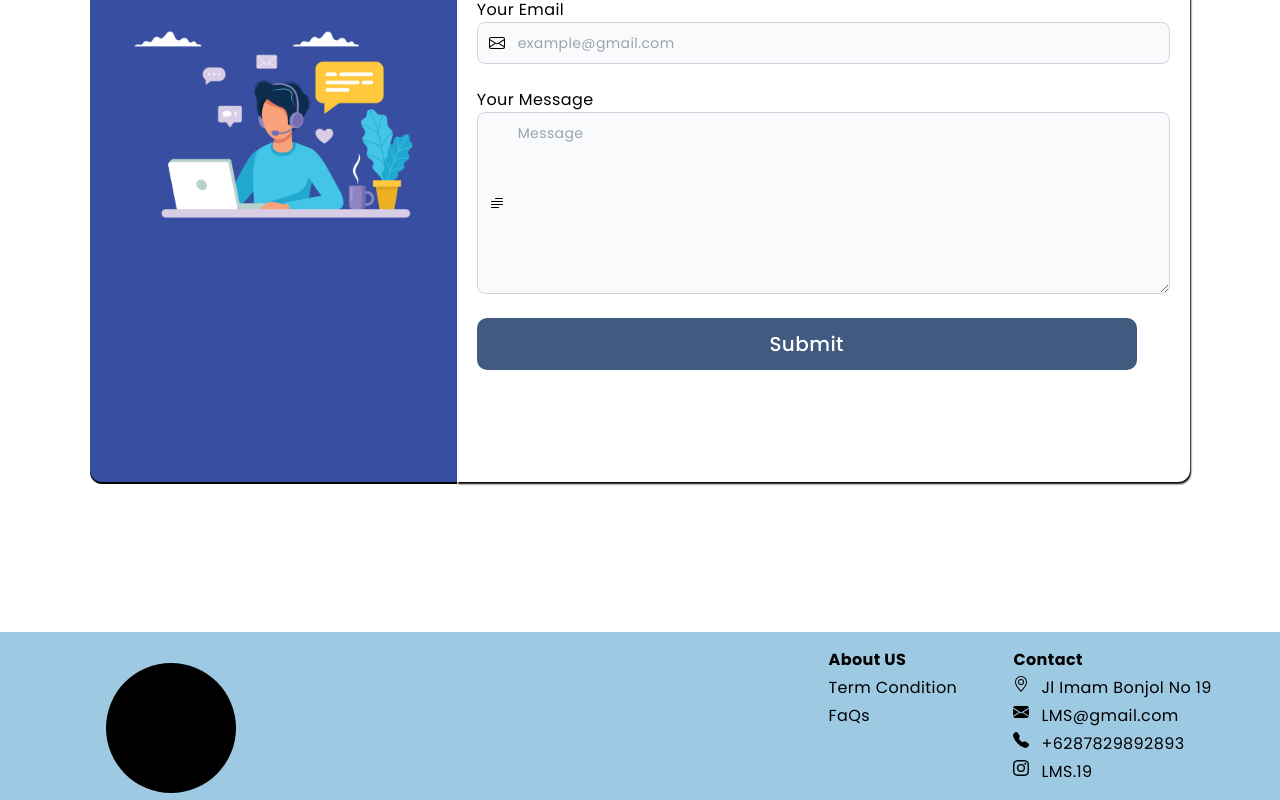
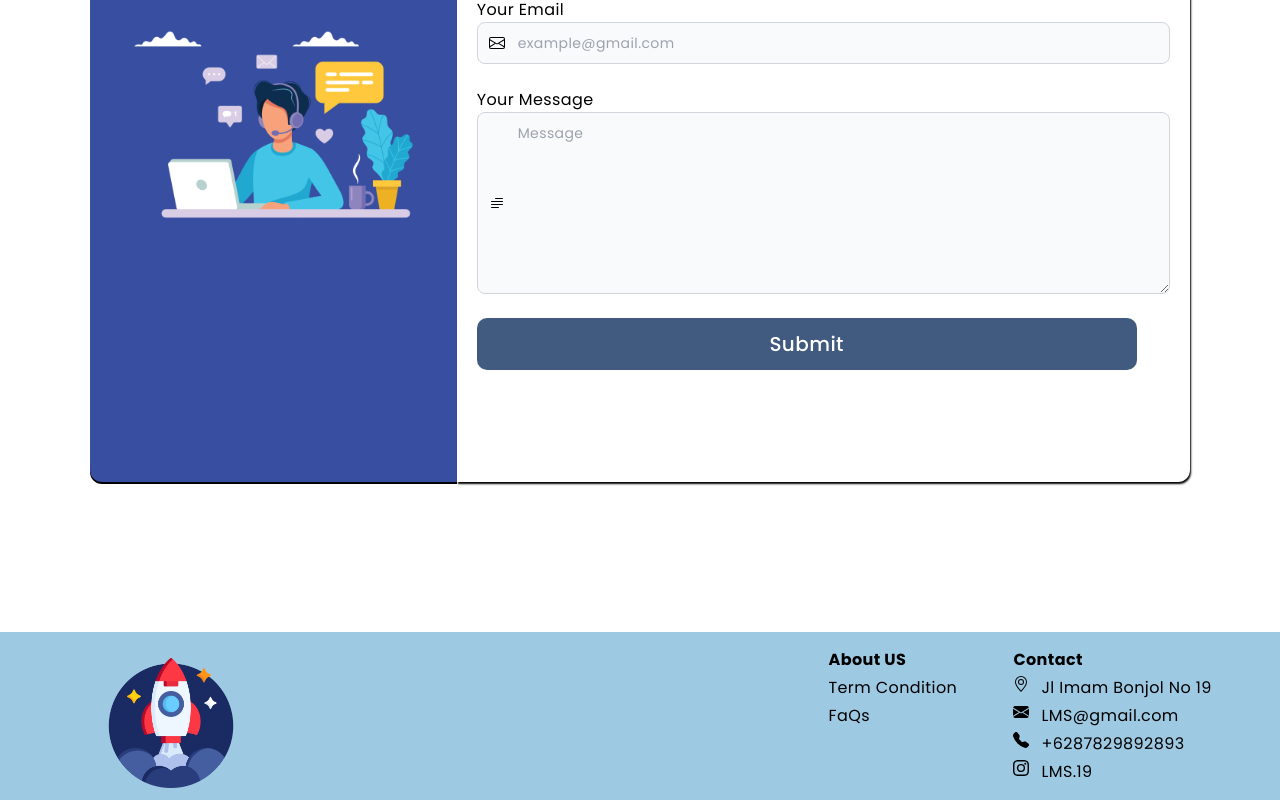
Before and after one commit to Capstone-Project-B12-LMS/frontend_capstone, a React (Create React App) app: page / in a window 1280 px wide. Shown: the part 895-1695 px from the top of the page. Built offline with nearby package versions, Linux system fonts and the light colour scheme; no server answers.

Commit message:
fixing validation contactus

```diff
--- a/src/components/Footer/index.jsx
+++ b/src/components/Footer/index.jsx
@@ -1,3 +1,5 @@
+import Logo from "../../assets/img/Logo.png";
+
 const Footer = () => {
   return (
     <div className="relative">
@@ -5,7 +7,9 @@ const Footer = () => {
         <div className="box-border w-full p-4 bg-[#9EC9E2]">
           <div className="grid grid-rows-2 grid-flow-col gap-2 text-justify">
             <div className="row-span-6 ">
-              <div className="absolute rounded-full w-[130px] h-[130px] ml-[90px] mt-[15px] bg-[#000000]"></div>
+              <div className="absolute rounded-full w-[130px] h-[130px] ml-[90px] mt-[10px] ">
+                <img src={Logo} alt="" />
+              </div>
             </div>
             <div className="row-span-6">
               <div className="grid grid-rows-5 grid-flow-col gap-1 ml-[700px]">
--- a/src/pages/Index.jsx
+++ b/src/pages/Index.jsx
@@ -33,15 +33,14 @@ const Index = () => {
           icon: "success",
           button: "Oke",
         });
+        e.target.reset();
       })
       .catch((err) => console.log(err));
-      e.target.reset()
   }
 
   return (
     <div>
       <div className="bg-[url('/src/assets/img/Vector.png')] bg-no-repeat bg-[length:600px_584px]">
-
         {/* Header Area */}
 
         <header>
@@ -65,7 +64,7 @@ const Index = () => {
                       setOpenLoginModal={() => setOpenLoginModal(false)}
                     />
                   )}
-                  {!cookies.get('token') &&
+                  {!cookies.get("token") && (
                     <>
                       <button
                         onClick={() => setOpenLoginModal(true)}
@@ -81,7 +80,7 @@ const Index = () => {
                         Sign up
                       </button>
                     </>
-                  }
+                  )}
                   {openRegisterModal && openRegisterModal && (
                     <Register
                       openRegisterModal={openRegisterModal}
@@ -149,6 +148,7 @@ const Index = () => {
                               className="bg-gray-50 border border-gray-300 text-gray-900 text-sm rounded-lg focus:ring-blue-500 focus:border-blue-500 block w-full pl-10 p-2.5  dark:bg-gray-700 dark:border-gray-600 dark:placeholder-gray-400 dark:text-white dark:focus:ring-blue-500 dark:focus:border-blue-500"
                               placeholder="Full Name"
                               name="name"
+                              required
                             />
                           </div>
                           <br></br>
@@ -167,11 +167,12 @@ const Index = () => {
                               </svg>
                             </div>
                             <input
-                              type="text"
+                              type="email"
                               id="email-address-icon"
                               className="bg-gray-50 border border-gray-300 text-gray-900 text-sm rounded-lg focus:ring-blue-500 focus:border-blue-500 block w-full pl-10 p-2.5  dark:bg-gray-700 dark:border-gray-600 dark:placeholder-gray-400 dark:text-white dark:focus:ring-blue-500 dark:focus:border-blue-500"
                               placeholder="example@gmail.com"
                               name="email"
+                              required
                             />
                           </div>
                           <br></br>
@@ -200,6 +201,7 @@ const Index = () => {
                               rows="8"
                               cols="80"
                               name="message"
+                              required
                             />
                           </div>
                           <br></br>
```
Also changed, not shown: src/assets/img/Logo.png (added), 1 other file (tests, documents, lock files or other folders).
